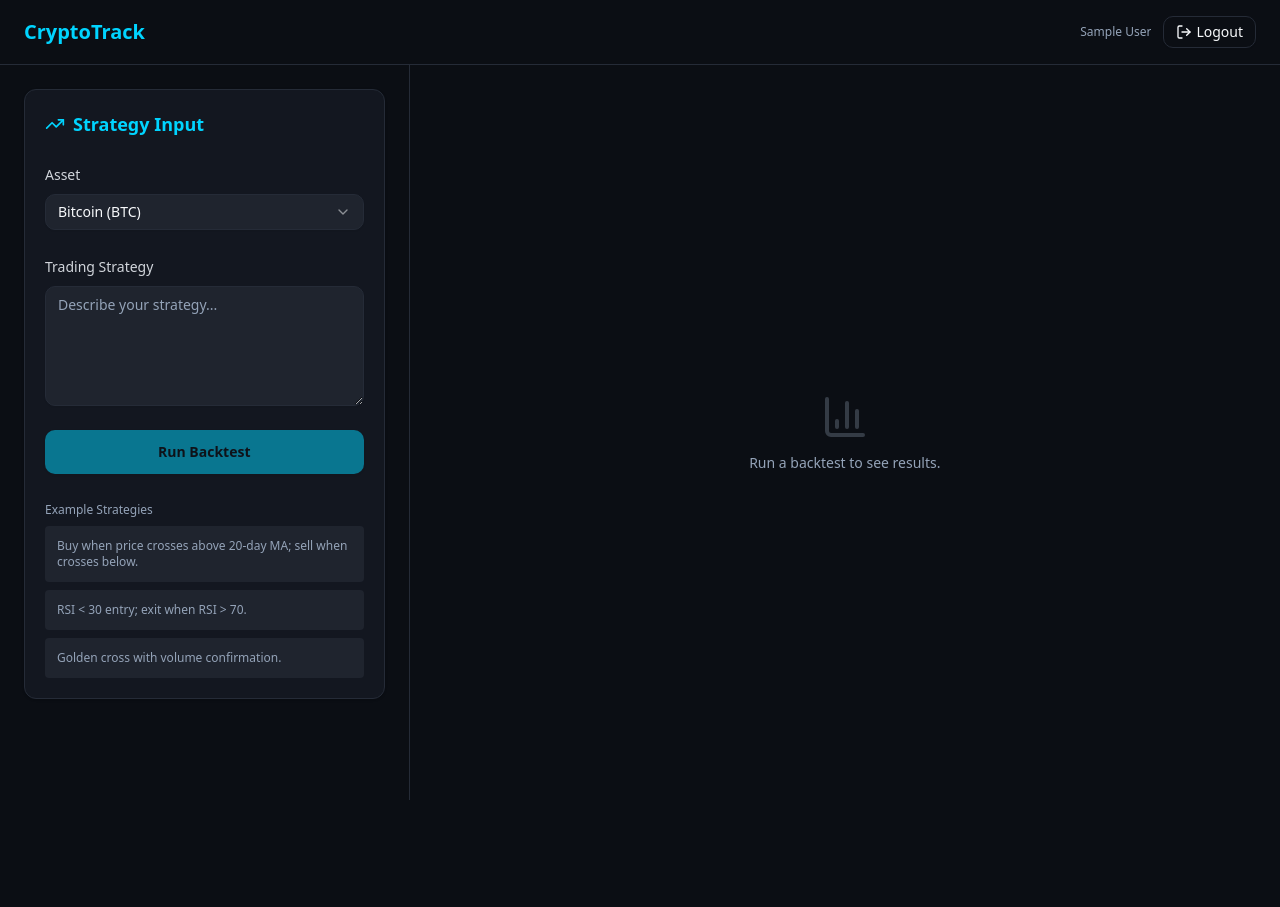
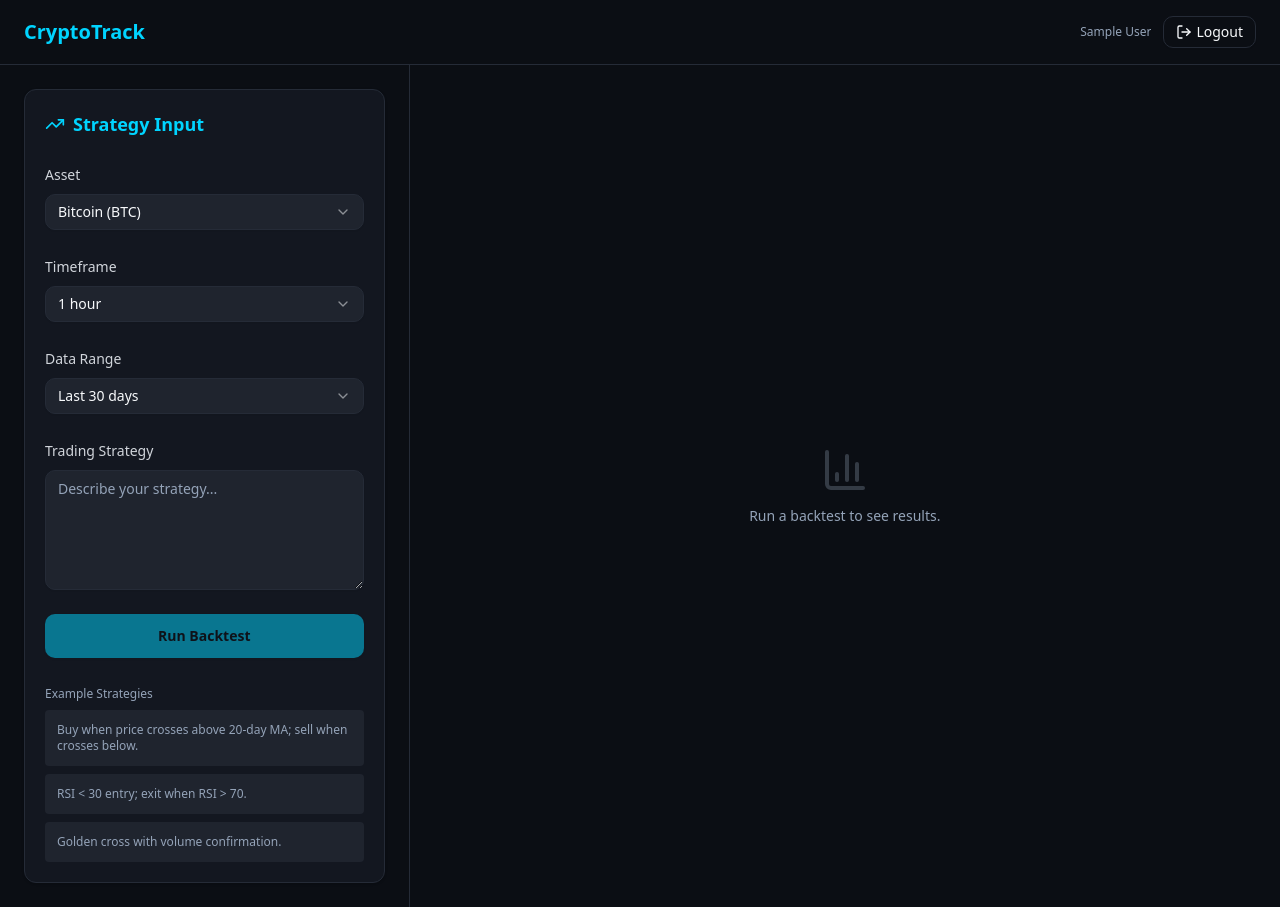
Before and after one commit to iamsaura8h/Phoenix, a Next.js app in the folder frontend/: page /home in a window 1280 px wide. Before the commit the page ends 800 px from the top, so only its background shows below. Built offline with nearby package versions, Linux system fonts and the light colour scheme; no server answers; sample sign-in values are in the browser's storage.

Commit message:
added timeframe and data-range

```diff
--- a/frontend/src/app/components/dashboard/StrategyInputPanel.tsx
+++ b/frontend/src/app/components/dashboard/StrategyInputPanel.tsx
@@ -15,32 +15,39 @@ import { Card } from "@/components/ui/card";
 import { Loader2, TrendingUp } from "lucide-react";
 
 type StrategyInputPanelProps = {
-  onRunBacktest: (asset: string, strategy: string) => Promise<void> | void;
-  loading: boolean;
+  asset: string;
+  setAsset: (value: string) => void;
+
   strategy: string;
   setStrategy: (value: string) => void;
-  asset: string;
-  setAsset: (value: string) => void;
+
+  timeframe: string;
+  setTimeframe: (value: string) => void;
+
+  dataRange: string;
+  setDataRange: (value: string) => void;
+
+  loading: boolean;
+  onRunBacktest: () => void;
 };
 
 export default function StrategyInputPanel({
-  onRunBacktest,
-  loading,
+  asset,
+  setAsset,
   strategy,
   setStrategy,
-  asset,
-  setAsset,
+  timeframe,
+  setTimeframe,
+  dataRange,
+  setDataRange,
+  loading,
+  onRunBacktest,
 }: StrategyInputPanelProps) {
   const exampleStrategies = [
     "Buy when price crosses above 20-day MA; sell when crosses below.",
     "RSI < 30 entry; exit when RSI > 70.",
     "Golden cross with volume confirmation.",
   ];
-
-  const handleRun = () => {
-    if (!strategy.trim()) return;
-    onRunBacktest(asset, strategy);
-  };
 
   return (
     <div
@@ -52,6 +59,7 @@ export default function StrategyInputPanel({
       "
     >
       <Card className="p-5 bg-card border-border space-y-6">
+
         {/* Title */}
         <div className="flex items-center gap-2 text-primary">
           <TrendingUp className="w-5 h-5" />
@@ -74,6 +82,42 @@ export default function StrategyInputPanel({
           </Select>
         </div>
 
+        {/* NEW: Timeframe (interval) */}
+        <div className="space-y-2">
+          <label className="text-sm font-medium text-gray-300">Timeframe</label>
+          <Select value={timeframe} onValueChange={setTimeframe}>
+            <SelectTrigger className="bg-secondary border-border">
+              <SelectValue placeholder="Select timeframe" />
+            </SelectTrigger>
+            <SelectContent className="bg-card border-border">
+              <SelectItem value="1m">1 minute</SelectItem>
+              <SelectItem value="5m">5 minutes</SelectItem>
+              <SelectItem value="15m">15 minutes</SelectItem>
+              <SelectItem value="1h">1 hour</SelectItem>
+              <SelectItem value="4h">4 hours</SelectItem>
+              <SelectItem value="1d">1 day</SelectItem>
+            </SelectContent>
+          </Select>
+        </div>
+
+        {/* NEW: Data Range */}
+        <div className="space-y-2">
+          <label className="text-sm font-medium text-gray-300">Data Range</label>
+          <Select value={dataRange} onValueChange={setDataRange}>
+            <SelectTrigger className="bg-secondary border-border">
+              <SelectValue placeholder="Select range" />
+            </SelectTrigger>
+            <SelectContent className="bg-card border-border">
+              <SelectItem value="7d">Last 7 days</SelectItem>
+              <SelectItem value="30d">Last 30 days</SelectItem>
+              <SelectItem value="90d">Last 90 days</SelectItem>
+              <SelectItem value="6m">Last 6 months</SelectItem>
+              <SelectItem value="1y">Last 1 year</SelectItem>
+              <SelectItem value="2y">Last 2 years</SelectItem>
+            </SelectContent>
+          </Select>
+        </div>
+
         {/* Strategy Input */}
         <div className="space-y-2">
           <label className="text-sm font-medium text-gray-300">
@@ -89,7 +133,7 @@ export default function StrategyInputPanel({
 
         {/* Run Backtest */}
         <Button
-          onClick={handleRun}
+          onClick={onRunBacktest}
           disabled={!strategy.trim() || loading}
           className="w-full h-11 font-semibold"
         >
--- a/frontend/src/app/home/page.tsx
+++ b/frontend/src/app/home/page.tsx
@@ -17,8 +17,16 @@ type PhoenixUser = {
 export default function HomePage() {
   const router = useRouter();
   const [user, setUser] = useState<PhoenixUser | null>(null);
+
+  // Strategy Inputs
   const [asset, setAsset] = useState("BTC");
   const [strategy, setStrategy] = useState("");
+
+  // NEW: Timeframe + Data Range
+  const [timeframe, setTimeframe] = useState("1h");      // default 1 hour candles
+  const [dataRange, setDataRange] = useState("30d");     // default 30 days
+
+  // UI State
   const [loading, setLoading] = useState(false);
   const [resultsVisible, setResultsVisible] = useState(false);
 
@@ -37,15 +45,33 @@ export default function HomePage() {
     router.replace("/login");
   };
 
-  // TODO: Replace with real backend call once your FastAPI endpoint is ready
-  const runBacktest = async (assetSymbol: string, strat: string) => {
+  // Updated runBacktest: now includes timeframe + dataRange
+  const runBacktest = async (
+    assetSymbol: string,
+    strat: string,
+    selectedTimeframe: string,
+    selectedRange: string
+  ) => {
     setLoading(true);
     try {
-      console.log("Running backtest for:", { assetSymbol, strat });
-      // Example (when backend is ready):
-      // await runBacktestApi({ asset: assetSymbol, strategy: strat });
+      console.log("Running backtest for:", {
+        assetSymbol,
+        strat,
+        selectedTimeframe,
+        selectedRange,
+      });
 
-      await new Promise((resolve) => setTimeout(resolve, 1000)); // mock delay
+      // In future:
+      /*
+      await runBacktestApi({
+        asset: assetSymbol,
+        strategy: strat,
+        timeframe: selectedTimeframe,
+        range: selectedRange
+      });
+      */
+
+      await new Promise((resolve) => setTimeout(resolve, 1000));
       setResultsVisible(true);
     } finally {
       setLoading(false);
@@ -62,9 +88,16 @@ export default function HomePage() {
           setAsset={setAsset}
           strategy={strategy}
           setStrategy={setStrategy}
+          timeframe={timeframe}
+          setTimeframe={setTimeframe}
+          dataRange={dataRange}
+          setDataRange={setDataRange}
           loading={loading}
-          onRunBacktest={runBacktest}
+          onRunBacktest={() =>
+            runBacktest(asset, strategy, timeframe, dataRange)
+          }
         />
+
         <ResultsPanel resultsVisible={resultsVisible} strategy={strategy} />
       </div>
     </div>
```
